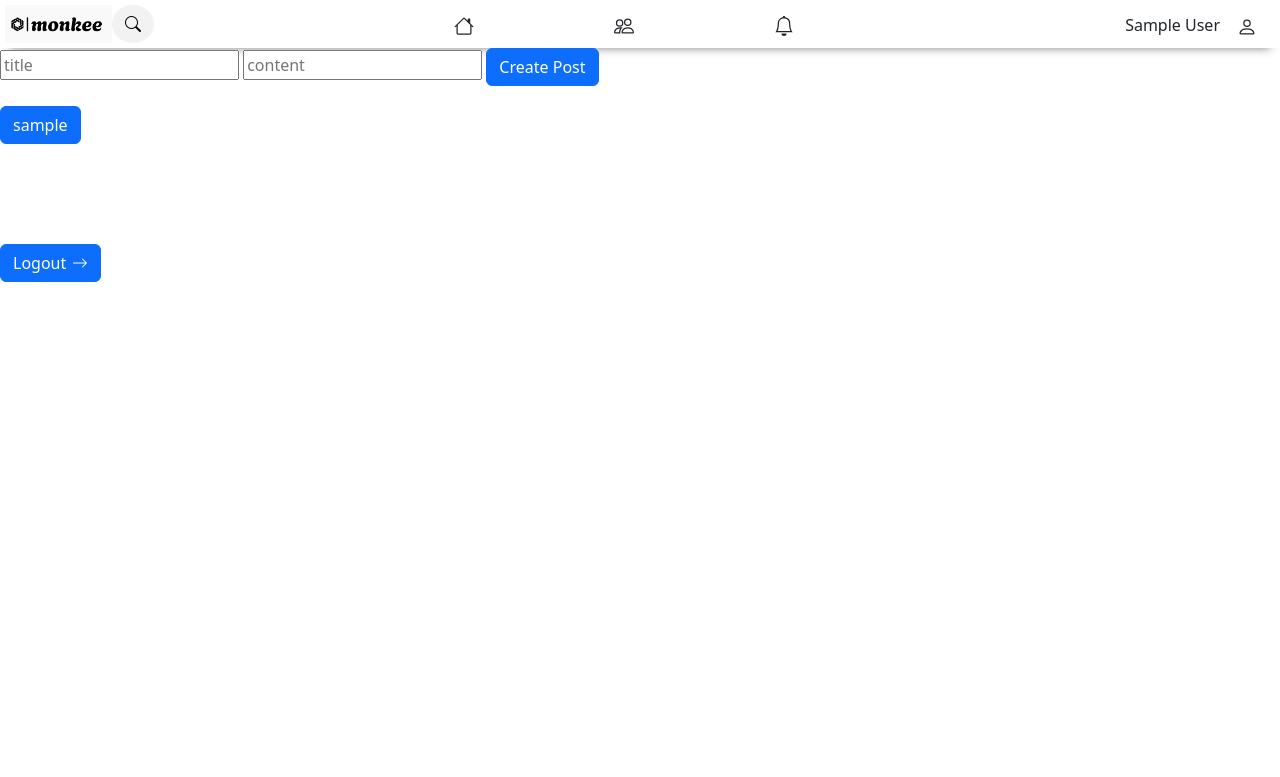
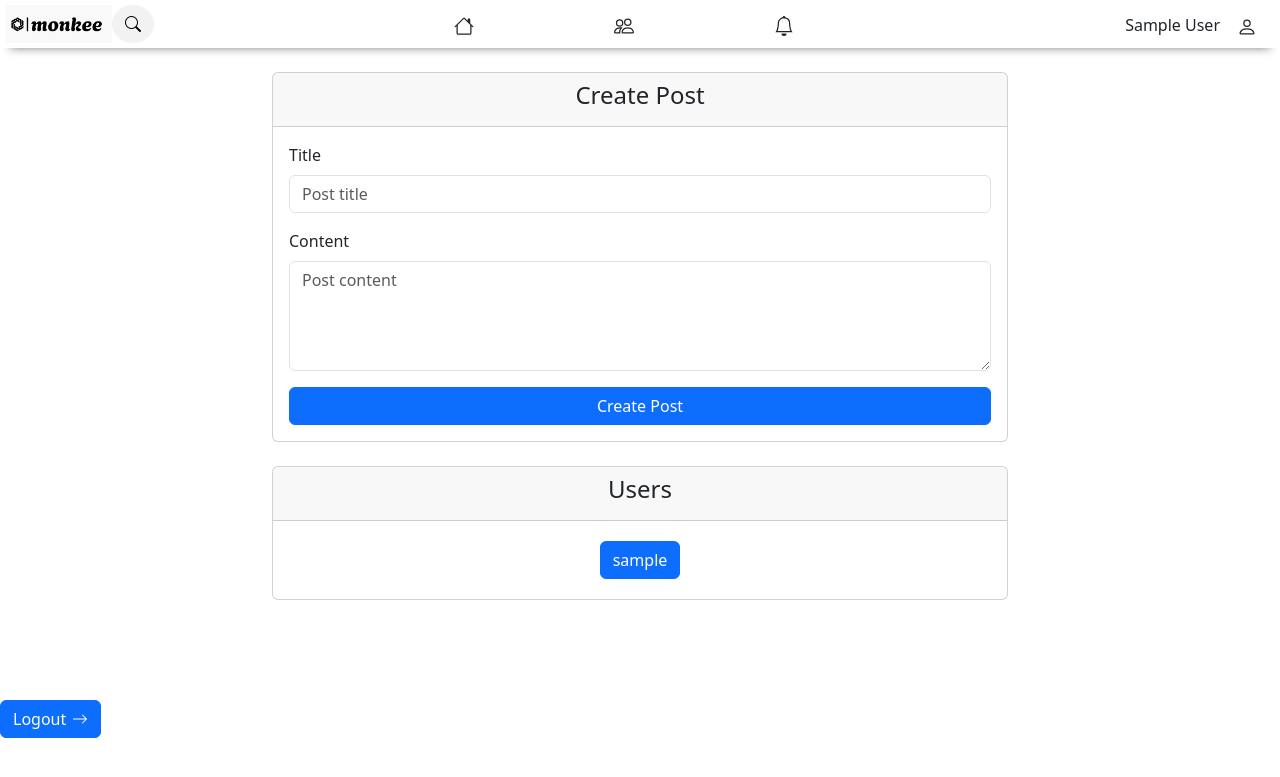
Before and after one commit to LyczkoLukasz/DjangoProject, a Django app: page /home/ in a window 1280 px wide. Shown: the top 777 px of the page. Run offline with Django 5.2, Linux system fonts and the light colour scheme; the visitor is signed in with stand-in values (Sample User, id 1); data comes from the database, SQL or seed files in the repository; data that the repository does not hold is empty; parts of the project's set-up code (start-up, migrations or seed data) failed here and were passed over.

Commit message:
user can now see his own posts too; post title and content length are now limited to 100 and 1000 characters respectively; changes in posts display and post creation view; changes in profile page: logout button is now only located on logged user's profile page

```diff
--- a/Project/friendship_manager/views.py
+++ b/Project/friendship_manager/views.py
@@ -38,7 +38,7 @@ def friendship_accepted(request):
         friendship.is_Friend = True
         #save object to database
         friendship.save()
-        return JsonResponse({'status': 'ok', 'message': 'Zaproszenie zaakceptowane!'})
+        return JsonResponse({'status': 'ok', 'message': 'Invite accepted!'})
     return JsonResponse({'status': 'error', 'message': 'Nieprawidłowe żądanie.'}, status=400)
 
 @login_required
@@ -67,5 +67,5 @@ def friendship_rejected_or_killed(request):
 
         #delete object from database
         friendship.delete()
-        return JsonResponse({'status': 'ok', 'message': 'deleted successfully!'})
+        return JsonResponse({'status': 'ok', 'message': 'Deleted successfully!'})
     return JsonResponse({'status': 'error', 'message': 'Nieprawidłowe żądanie.'}, status=400)
--- a/Project/home/templates/home/buttons/accept_decline.html
+++ b/Project/home/templates/home/buttons/accept_decline.html
@@ -1,6 +1,6 @@
 {% load static %}
 <a from-who="{{ friend_request.from_user }}" to-who="{{ friend_request.to_user }}" class="btn btn-primary accept-button">Accept</a>
-<p id="accept-status"></p>
+<p class="accept-status"></p>
 
 <a from-who="{{ friend_request.from_user }}" to-who="{{ friend_request.to_user }}" class="btn btn-primary decline-button">Decline</a>
 <p class="decline-status"></p>
--- a/Project/home/templates/home/home.html
+++ b/Project/home/templates/home/home.html
@@ -15,6 +15,44 @@
     {% endblock %}
 
     <!-- post creating -->
+
+    <div class="container mt-4">
+        <div class="row justify-content-center">
+            <div class="col-md-8">
+                <div class="card">
+                    <div class="card-header text-center">
+                        <h4>Create Post</h4>
+                    </div>
+                    <div class="card-body">
+                        <form action="" method="POST">
+                            {% csrf_token %}
+                            <div class="mb-3">
+                                <label for="title" class="form-label">Title</label>
+                                <input type="text" id="title" name="title" class="form-control" placeholder="Post title" required>
+                            </div>
+                            <div class="mb-3">
+                                <label for="content" class="form-label">Content</label>
+                                <textarea type="text" id="content" name="content" class="form-control" rows="4" placeholder="Post content" required></textarea>
+                            </div>
+                            <div class="d-grid">
+                                <input class="btn btn-primary" type="submit" value="Create Post">
+                            </div>
+                        </form>
+                    </div>
+                </div>
+            </div>
+        </div>
+    </div>
+    <!--
+    <div id="create_post">
+        <form action="" method="POST">
+            {% csrf_token %}
+            <input type="text" id="title" name="title" placeholder="title" required>
+            <input type="text" id="content" name="content" placeholder="content" required>
+            <input class="btn btn-primary" type="submit" value="Create Post">
+        </form>
+    </div>
+    -->
     {% if messages %}
         <ul class="messages">
             {% for message in messages %}
@@ -22,24 +60,27 @@
             {% endfor %}
         </ul>
     {% endif %}
-    <div id="create_post">
-        <form action="" method="POST"> <!-- action="url" -->
-            {% csrf_token %}
-            <input type="text" id="title" name="title" placeholder="title" required>
-            <input type="text" id="content" name="content" placeholder="content" required>
-            <input class="btn btn-primary" type="submit" value="Create Post">
-        </form>
-    </div>
 
     <!-- all users listed -->
-    <div id="all_users">
-        {% for user in users %}
-            {% if user.id is request.user.id %}
-                <a class="btn btn-primary" href="{% url 'myProfile' %}">{{ user.username }}</a>
-            {% else %}
-                <a class="btn btn-primary" href="{% url 'profile' user.id %}">{{ user.username }}</a>
-            {% endif %}
-        {% endfor %}
+    <div class="container mt-4">
+        <div class="row justify-content-center">
+            <div class="col-md-8">
+                <div class="card">
+                    <div class="card-header text-center">
+                        <h4>Users</h4>
+                    </div>
+                    <div class="card-body text-center">
+                        {% for user in users %}
+                            {% if user.id == request.user.id %}
+                                <a class="btn btn-primary m-1" href="{% url 'myProfile' %}">{{ user.username }}</a>
+                            {% else %}
+                                <a class="btn btn-primary m-1" href="{% url 'profile' user.id %}">{{ user.username }}</a>
+                            {% endif %}
+                        {% endfor %}
+                    </div>
+                </div>
+            </div>
+        </div>
     </div>
 
 
@@ -62,7 +103,7 @@
     <!-- posts -->
 
     {% for post in posts %}
-        <div class="container d-flex justify-content-center align-items-center" style="min-height: 50vh; margin-top: 5vh;">
+        <div class="container d-flex justify-content-center align-items-center" style="min-height: 30vh; margin-top: 5vh;">
             <div class="card w-75 text-center">
                 <div class="card-header">
                     <h4>Author: {{ post.author }}</h4>
--- a/Project/home/views.py
+++ b/Project/home/views.py
@@ -41,6 +41,7 @@ def logoutUser(request):
     logout(request)
     return redirect('home')
 
+@decorators.login_required(login_url='login')
 def home(request):
     users = User.objects.all()
     all_posts = Posts.get_Posts()
@@ -53,7 +54,7 @@ def home(request):
         elif relation.to_user == request.user and relation.is_Friend == True:
             friends.add(relation.from_user.id)
 
-    posts = all_posts.filter(author__id__in=friends)
+    posts = all_posts.filter(Q(author__id__in=friends) | Q(author=request.user))
 
     if request.method == 'POST':
         response = add_post(request)
@@ -138,7 +139,7 @@ def profileEdit(request):
         try:
             user.date_of_birth = date_of_birth
         except:
-            print('Somting wong with date of birth')
+            print('Something wrong with date of birth')
         user.bio = bio
         user.save()
         messages.success(request, 'Profile updated')
@@ -162,9 +163,9 @@ def friend_request(request):
         user = get_object_or_404(User, username=username)
         if not Friendship.objects.filter(from_user=request.user, to_user=user).exists():
             Friendship.objects.create(from_user=request.user, to_user=user, is_Friend=False)
-            return JsonResponse({'status': 'ok', 'message': 'Zaproszenie zostało wysłane.'})
+            return JsonResponse({'status': 'ok', 'message': 'Invite sent!'})
         else:
-            return JsonResponse({'status': 'error', 'message': 'Oczekiwanie na odpowiedź od użytkownika.'})
+            return JsonResponse({'status': 'error', 'message': "Waiting for user's response."})
     return JsonResponse({'status': 'error', 'message': 'Nieprawidłowe żądanie.'}, status=400)
 
 
@@ -175,6 +176,13 @@ def add_post(request):
     user = request.user
 
     if title and content:
+        #Limiting the title and content length
+        if len(title) > 100:
+            messages.error(request, 'Title cannot be longer than 100 characters.')
+            return redirect('home')
+        if len(content) > 1000:
+            messages.error(request, 'Content cannot be longer than 1000 characters.')
+            return redirect('home')
         # Tworzenie nowego posta
         post = Posts(author=user, title=title, content=content)
         post.save()
--- a/Project/posts_manager/models.py
+++ b/Project/posts_manager/models.py
@@ -8,7 +8,7 @@ class Posts(models.Model):
     author = models.ForeignKey(User, on_delete=models.CASCADE, related_name='author', null=True ) #related_name post_user to list all his posts
     created_at = models.DateTimeField(auto_now_add=True)
     title = models.CharField(max_length=100)
-    content = models.TextField(max_length=1000)
+    content = models.CharField(max_length=1000)
     #post images here
     likes = models.IntegerField(default=0)
     comments = models.IntegerField(default=0)
@@ -26,7 +26,11 @@ class Comments(models.Model):
     user = models.ForeignKey(User, on_delete=models.CASCADE, related_name='user', null=True)
     post = models.ForeignKey(Posts, on_delete=models.CASCADE, related_name='post', null=True)
     created_at = models.DateTimeField(auto_now_add=True)
-    content = models.TextField(max_length=500)
+    content = models.CharField(max_length=500)
 
     def __str__(self):
         return f'Comment created by {self.user} on post {self.post} at {self.created_at}.'
+
+    def get_Comments():
+        comments = Comments.objects.all().order_by('-created_at')
+        return comments
```
Also changed, not shown: Project/home/templates/home/profile.html (+21 -14 lines).
